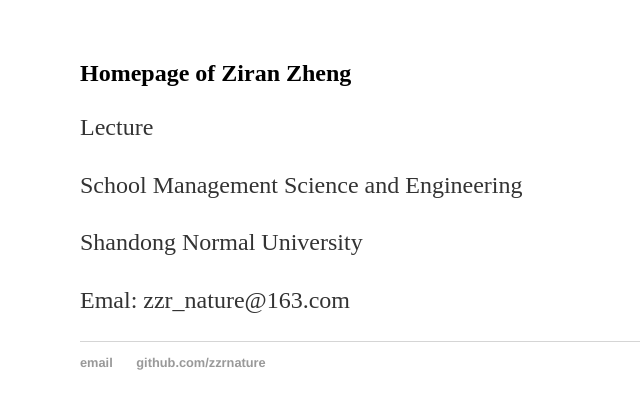
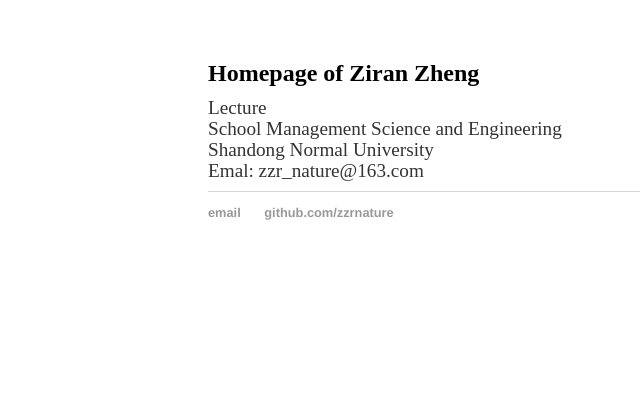
Before and after one commit to zzrnature/zzrnature.github.io, a plain HTML site: page index.html in a window 1280 px wide. Shown: the whole page, without its empty margins (112-752 px from the left). Drawn offline with Linux system fonts and the light colour scheme.

Commit message:
Update main.css

```diff
--- a/css/main.css
+++ b/css/main.css
@@ -1,7 +1,7 @@
 body {
     font-family:'Times New Roman';
     margin: 60px auto;
-    width: 70%;
+    width: 50%;
 }
 nav ul, footer ul {
     font-family:'Helvetica', 'Arial', 'Sans-Serif';
@@ -20,13 +20,15 @@ a {
 a:hover {
     text-decoration: underline;
 }
+
 h1 {
-    font-size: 3em;
-    font-family:'Helvetica', 'Arial', 'Sans-Serif';
+	font-size: 2em;
+    font-family:'Times New Roman','Helvetica', 'Arial', 'Sans-Serif';
 }
+
 p {
-    font-size: 1.5em;
-    line-height: 1.4em;
+    font-size: 1.2em;
+    line-height: 0.1em;
     color: #333;
 }
 footer {
```
